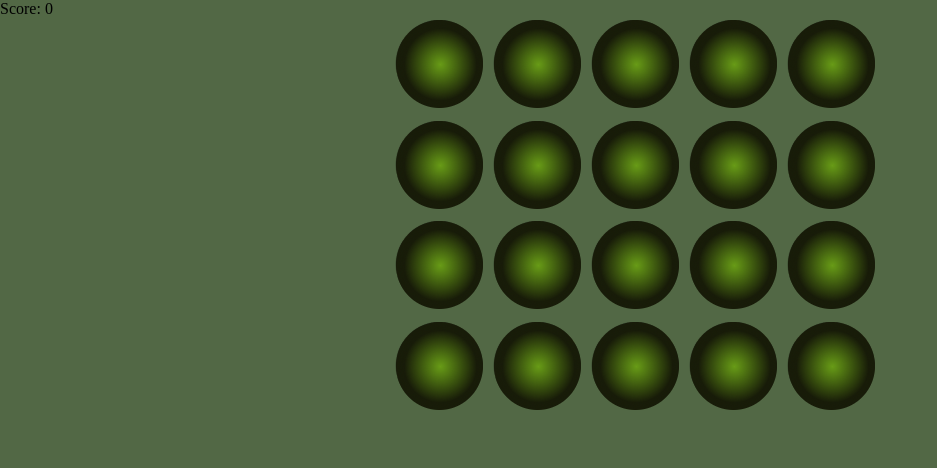
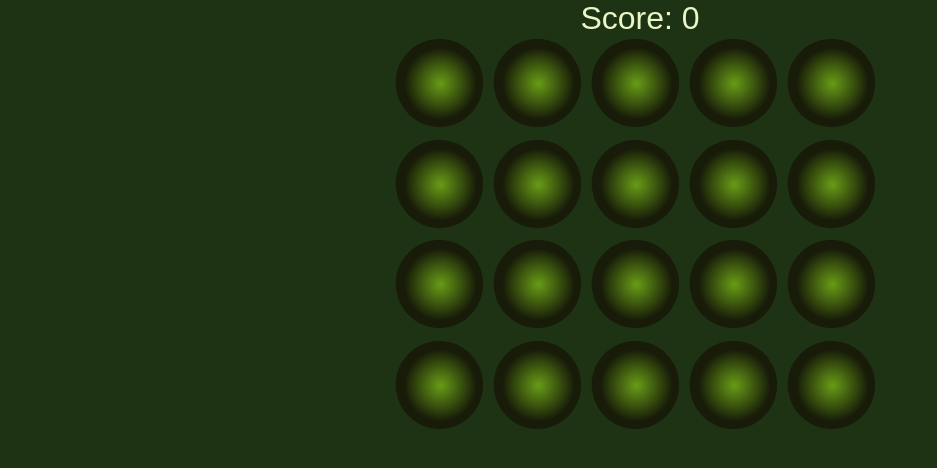
Before and after one commit to SelenaHunter/DA-I-Memory, a plain HTML site: page index.html in a window 1280 px wide. Shown: the whole page, without its empty margins (0-937 px from the left). Drawn offline with Linux system fonts and the light colour scheme.

Commit message:
Add score

```diff
--- a/index.html
+++ b/index.html
@@ -13,7 +13,7 @@
 <body>
 	<section class="score-box">
 		<div class="score">
-			Score: 0
+			Score: <label id="labelScore">0</label>
 		</div>
 	</section>
 	<section class="memory-game">
--- a/memory.css
+++ b/memory.css
@@ -6,7 +6,7 @@
 
 body {
 	height: 100vh;
-	background-color: #526845;
+	background-color: #1e3313;
 }
 
 .memory-game {
@@ -59,8 +59,9 @@ height: 88px x 4 === 352px
 	transform: rotateY(180deg);
 }
 
-img {/*
-	left: 50%;
-	top: 50%;
-	transform: translate(-50%, -50%);*/
+.score {
+	color: #eaf6ca;
+	font-size: 2em;
+	font-family: sans-serif;
+	text-align: center;
 }
--- a/memory.js
+++ b/memory.js
@@ -2,6 +2,8 @@ const cards = document.querySelectorAll('.card');
 let hasFlippedCard = false;
 let lockBoard = false;
 let firstCard, secondCard;
+let score = 0;
+document.getElementById('#labelScore');
 
 function flipCard() {
 	if (lockBoard) return;
@@ -23,6 +25,7 @@ function flipCard() {
 function checkForMatch() {
 	if (firstCard.dataset.name === secondCard.dataset.name) {
 		disableCards();
+		addScore();
 	} else {
 		unflipCards();
 	}
@@ -55,4 +58,9 @@ function resetBoard() {
 	});
 })();
 
+function addScore() {
+	score += 1;
+	labelScore.innerHTML = score;
+}
+
 cards.forEach(card => card.addEventListener('click', flipCard));
```
